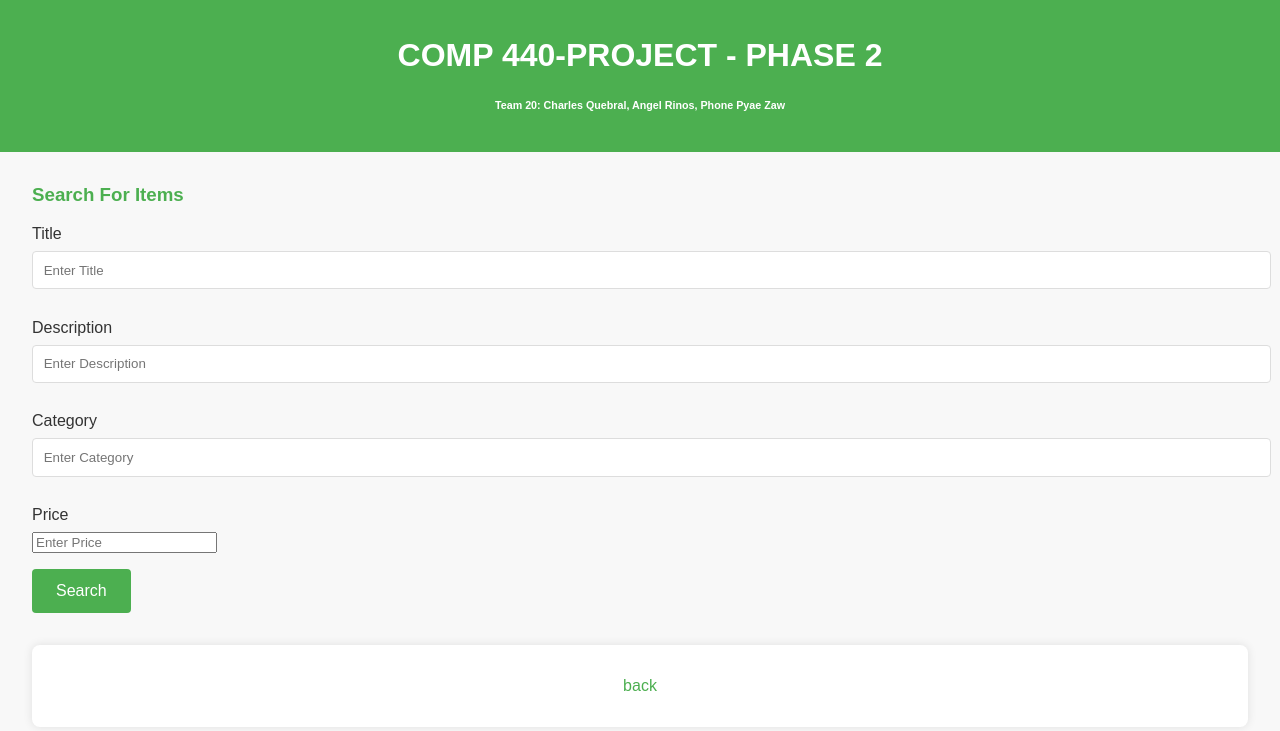
After one commit to charlesquebral/440DBDesign-Project, a Flask app: page /search in a window 1280 px wide. The commit adds this page. Shown: the top 731 px of the page. Run offline with Flask 3, Linux system fonts and the light colour scheme; some libraries are stand-ins or nearby versions.

Commit message:
Phase II massive update

```diff
--- a/main.py
+++ b/main.py
@@ -1,5 +1,6 @@
 from flask import Flask, redirect, url_for, render_template, request, session
 from flask_mysqldb import MySQL
+from datetime import date
 import MySQLdb.cursors
 app = Flask(__name__)
 app.secret_key = 'gttbafytsitstillyhj!*'
@@ -21,8 +22,6 @@ def login():
         password = request.form['password']
         cursor = mysql.connection.cursor(MySQLdb.cursors.DictCursor)
         cursor.execute('SELECT * FROM accounts WHERE username =%s AND password = %s', (useroremail, password,))
-
-        print(('SELECT * FROM accounts WHERE username =%s AND password = %s', (useroremail, password,)))
 
         account = cursor.fetchone()
 
@@ -123,5 +122,83 @@ def index():
     return render_template('index.html', usernamedisplay = usernamedisplay, firstnamedisplay = firstnamedisplay, emaildisplay = emaildisplay, lastnamedisplay = lastnamedisplay)
 
 
+@app.route('/createpost', methods=['POST','GET'])
+def createpost():
+    msg = ''
+
+    if request.method == 'POST' and 'title' in request.form and 'description' in request.form and 'category' in request.form and 'price' in request.form:
+
+        title = request.form['title']
+        description = request.form['description']
+        category = request.form['category']
+        price = request.form['price']
+        user = str(session['username'])
+        today = str(date.today())
+
+        cursor = mysql.connection.cursor(MySQLdb.cursors.DictCursor)
+        todayposts = cursor.execute('SELECT * FROM posts WHERE username =%s AND date = %s', (user, today,))
+
+        if (todayposts < 3):
+            cursor.execute('INSERT INTO posts (username, title, description, category, price, date) VALUES (%s, %s, %s, %s, %s, %s)', (user, title, description, category, price, today))
+            mysql.connection.commit()
+            return redirect(url_for('index'))
+        else:
+            msg = 'Sorry, but you have already posted 3 times today. Please try again later.'
+
+    elif request.method == 'POST':
+        msg = 'Please complete all the fields and retry.'
+
+    return render_template('createpost.html', msg=msg)
+
+@app.route('/search', methods=['POST','GET'])
+def search():
+    msg = ''
+    results = []
+
+    sql_query = "SELECT * FROM posts WHERE 1 = 1"
+
+    if request.method == 'POST':
+        user = str(session['username'])
+        today = str(date.today())
+
+        if 'title' in request.form:
+            title = request.form['title']
+            if title != '':
+                sql_query += f" AND title = '{title}'"
+        if 'description' in request.form:
+            description = request.form['description']
+            if description != '':
+                sql_query += f" AND description = '{description}'"
+        if 'category' in request.form:
+            category = request.form['category']
+            if category != '':
+                sql_query += f" AND category = '{category}'"
+        if 'price' in request.form:
+            price = request.form['price']
+            if price != '':
+                sql_query += f" AND price = '{price}'"
+        cursor = mysql.connection.cursor(MySQLdb.cursors.DictCursor)
+        findings = cursor.execute(sql_query)
+        results = cursor.fetchall()
+        msg = str(findings) + " results found!"
+
+    return render_template('search.html', msg=msg, items=results)
+
+@app.route('/item/<postid>', methods=['POST','GET'], endpoint='item')
+def item(postid):
+    msg = ''
+    user = session['username']
+    today = str(date.today())
+    cursor = mysql.connection.cursor(MySQLdb.cursors.DictCursor)
+
+    if request.method == 'POST':
+        if request.form['feedback'] != '' and request.form['review'] != '':
+            cursor.execute("SELECT * FROM reviews WHERE username =%s and date =%s", (user, today,))
+
+    cursor.execute("SELECT * FROM reviews WHERE postid =%s", (postid))
+    results = cursor.fetchall()
+
+    return render_template('item.html', msg=msg, items=results, postid=postid)
+
 if __name__ == "__main__":
     app.run(debug=1, host='0.0.0.0', port=5000)
--- a/templates/login.html
+++ b/templates/login.html
@@ -7,11 +7,11 @@
     <meta name="keywords" content="COMP 440, Project, Login">
     <meta name="author" content="Charles Quebral, Angel Rinos, Phone Pyae Zaw">
     <link rel="stylesheet" href="style.css">
-    <title>COMP 440-PROJECT - PHASE 1</title>
+    <title>COMP 440-PROJECT - PHASE 2</title>
 </head>
 <body>
     <header>
-        <h1>COMP 440-PROJECT - PHASE 1</h1>
+        <h1>COMP 440-PROJECT - PHASE 2</h1>
         <h6>Team 20: Charles Quebral, Angel Rinos, Phone Pyae Zaw</h6>
     </header>
     <main>
--- /dev/null
+++ b/templates/search.html
@@ -0,0 +1,58 @@
+<!DOCTYPE html>
+<html lang="en">
+<head>
+    <meta charset="UTF-8">
+    <meta name="viewport" content="width=device-width, initial-scale=1.0">
+    <meta name="description" content="Login to access COMP 440 Project">
+    <meta name="keywords" content="COMP 440, Project, Login">
+    <meta name="author" content="Charles Quebral, Angel Rinos, Phone Pyae Zaw">
+    <link rel="stylesheet" href="style.css">
+    <title>COMP 440-PROJECT - PHASE 2</title>
+</head>
+<body>
+    <header>
+        <h1>COMP 440-PROJECT - PHASE 2</h1>
+        <h6>Team 20: Charles Quebral, Angel Rinos, Phone Pyae Zaw</h6>
+    </header>
+    <main>
+        <section class="lookup-section">
+            <h3>Search For Items</h3>
+            <form action="{{url_for('search')}}" method="post" autocomplete="off">
+                <div class="form-group">
+                    <label for="title">Title</label>
+                    <input type="text" class="form-control" id="title" name="title" placeholder="Enter Title"/>
+                </div>
+                <div class="form-group">
+                    <label for="description">Description</label>
+                    <input type="text" class="form-control" id="description" name="description" placeholder="Enter Description"/>
+                </div>
+                <div class="form-group">
+                    <label for="category">Category</label>
+                    <input type="text" class="form-control" id="category" name="category" placeholder="Enter Category"/>
+                </div>
+                <div class="form-group">
+                    <label for="price">Price</label>
+                    <input type="number" class="form-control" id="price" name="price" placeholder="Enter Price"/>
+                </div>
+                <div class="button-group">
+                    <button type="submit" class="btn-primary">Search</button>
+                </div>
+            </form>
+        </section>
+        <section class="results-group">
+            <h2>{{ msg }}</h2>
+            {%for item in items%}
+                <h6 for="username" id="username" name="username">Posted By: {{item['username']}}</h6>
+                <h2 for="title" id="title" name="title">Title: {{item['title']}}</h2>
+                <h3 for="description" id="description" name="description">Description: {{item['description']}}</h3>
+                <h4 for="price" id="price" name="price">Price: ${{item['price']}}</h4>
+                <h3 for="category" id="category" name="category">Category: {{item['category']}}</h3>
+                <a href="{{ url_for('item', postid=item['postid']) }}">Reviews</a>
+            {%endfor%}
+        </section>
+        <section class="link-group">
+            <a href="index">back</a>
+        </section>
+    </main>
+</body>
+</html>
--- a/templates/signup.html
+++ b/templates/signup.html
@@ -7,11 +7,11 @@
     <meta name="keywords" content="COMP 440, Project, Login">
     <meta name="author" content="Charles Quebral, Angel Rinos, Phone Pyae Zaw">
     <link rel="stylesheet" href="style.css">
-    <title>COMP 440-PROJECT - PHASE 1</title>
+    <title>COMP 440-PROJECT - PHASE 2</title>
 </head>
 <body>
     <header>
-        <h1>COMP 440-PROJECT - PHASE 1</h1>
+        <h1>COMP 440-PROJECT - PHASE 2</h1>
         <h6>Team 20: Charles Quebral, Angel Rinos, Phone Pyae Zaw</h6>
     </header>
     <main>
```
Also changed, not shown: accountdbqueries.sql (added, +15 -0 lines), postdbqueries.sql (added, +17 -0 lines), postreviewqueries.sql (added, +16 -0 lines), templates/createpost.html (added, +48 -0 lines), templates/index.html (+12 -11 lines), templates/item.html (added, +62 -0 lines), 1 other file.
